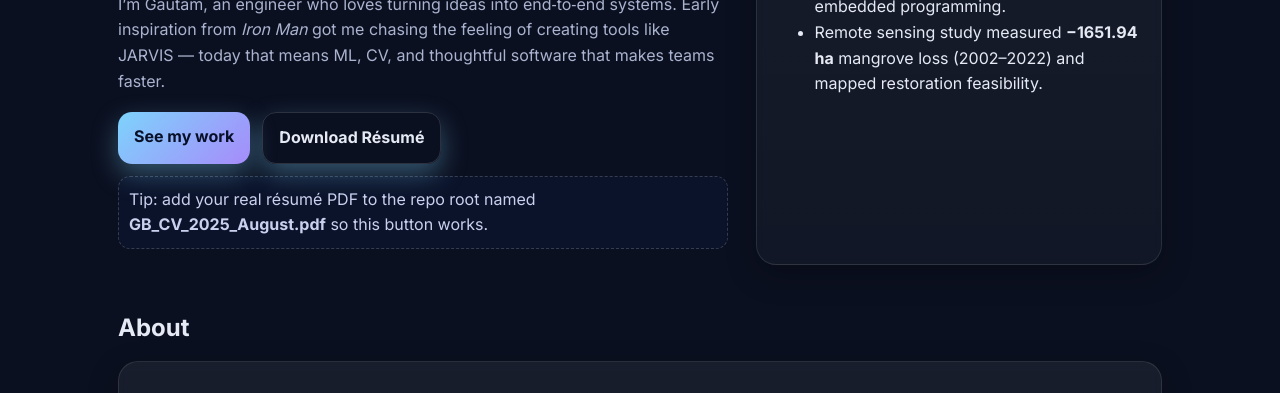
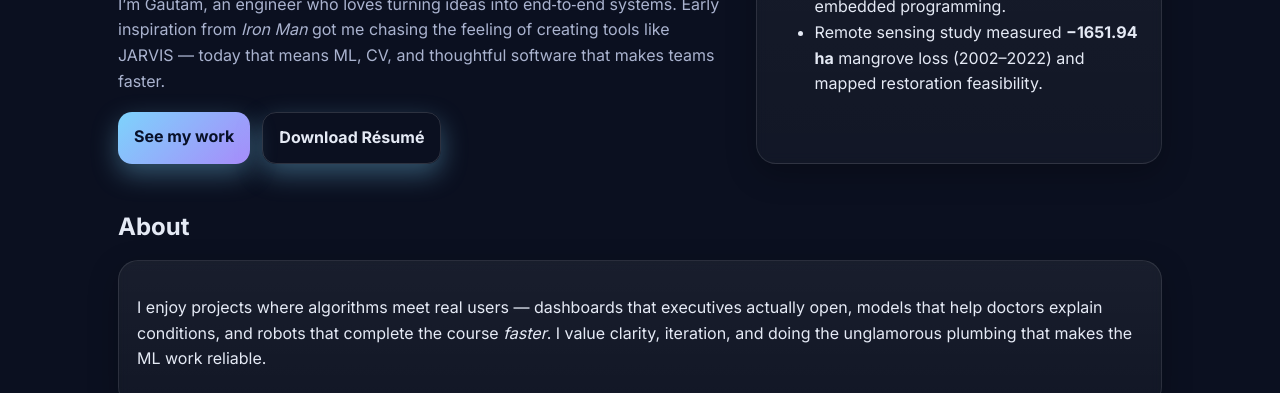
Before and after one commit to gbulusu12/portfolio, a plain HTML site: page index.html in a window 1280 px wide. Shown: the part 391-784 px from the top of the page. Drawn offline with Linux system fonts and the light colour scheme.

Commit message:
Update index.html

```diff
--- a/index.html
+++ b/index.html
@@ -126,7 +126,6 @@
           <a class="btn" href="#projects">See my work</a>
           <a class="btn sec" href="GB_CV_2025_August.pdf" target="_blank" rel="noopener">Download Résumé</a>
         </div>
-        <p class="note" style="margin-top:12px">Tip: add your real résumé PDF to the repo root named <strong>GB_CV_2025_August.pdf</strong> so this button works.</p>
       </div>
       <div class="card" style="padding:18px">
         <div class="kicker">Highlights</div>
```
